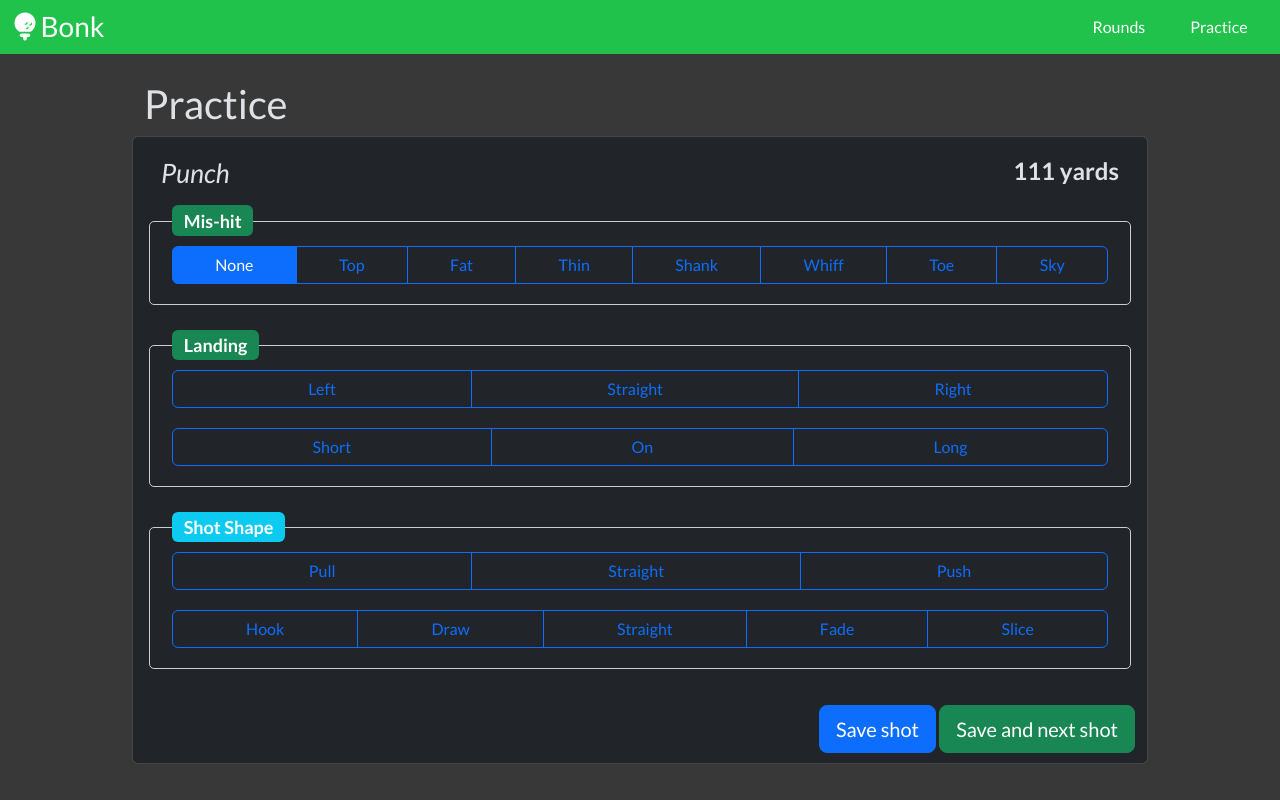
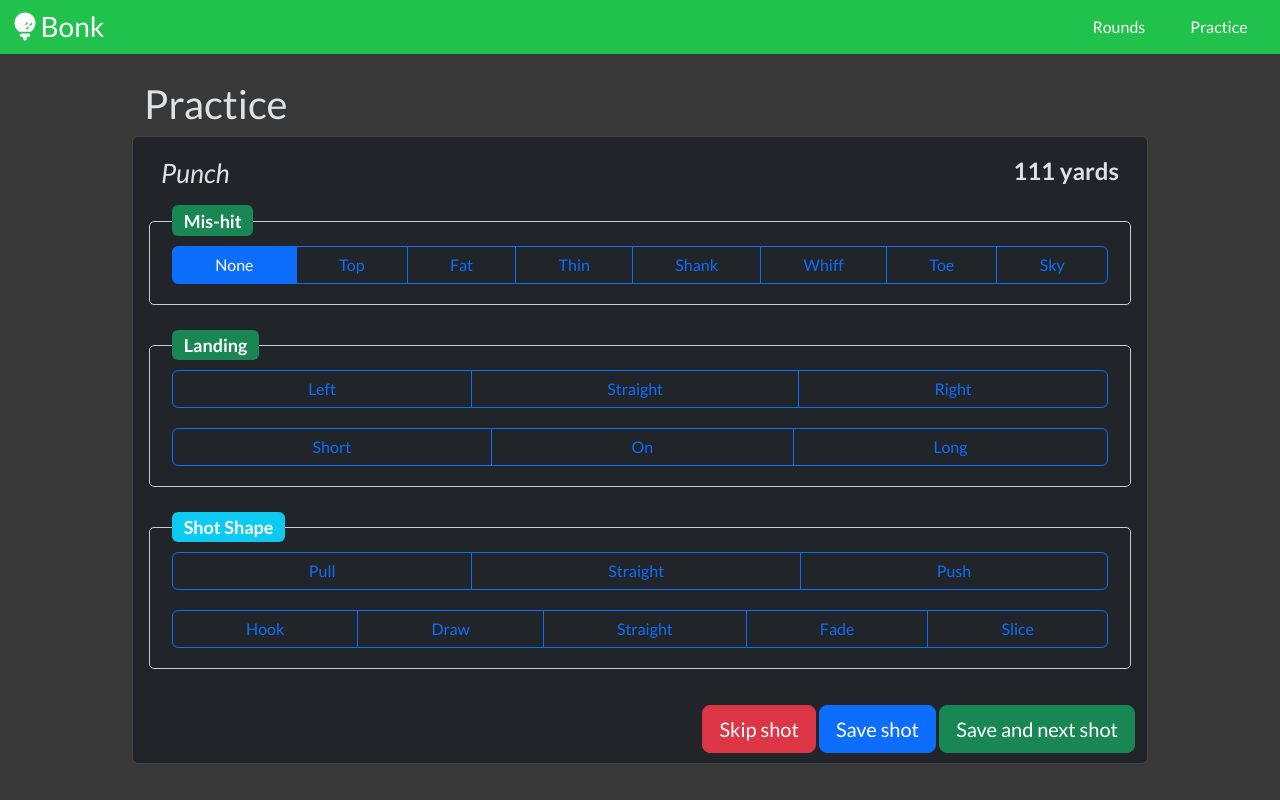
Before and after one commit to evklein/Forehead, a SvelteKit app in the folder svelte/: page /practice/range in a window 1280 px wide. Built offline with nearby package versions, Linux system fonts and the light colour scheme.

Commit message:
Add skip shot button

```diff
--- a/svelte/src/routes/practice/range/+page.svelte
+++ b/svelte/src/routes/practice/range/+page.svelte
@@ -91,6 +91,10 @@
             resultShapeDirection: '',
             resultShape: ''
         };
+    }
+
+    function skipShot() {
+        goToNextShot();
     }
 
     async function saveShot() {
@@ -213,6 +217,7 @@
             {/if}
         </div>
         <div class="lower-buttons">
+            <button type="button" class="btn btn-lg btn-danger" on:click={skipShot}>Skip shot</button>
             <button type="button" class="btn btn-lg btn-primary" on:click={saveShot}>Save shot</button>
             <button type="button" class="btn btn-lg btn-success" on:click={saveAndGoToNextShot}>Save and next shot</button>
         </div>
```
